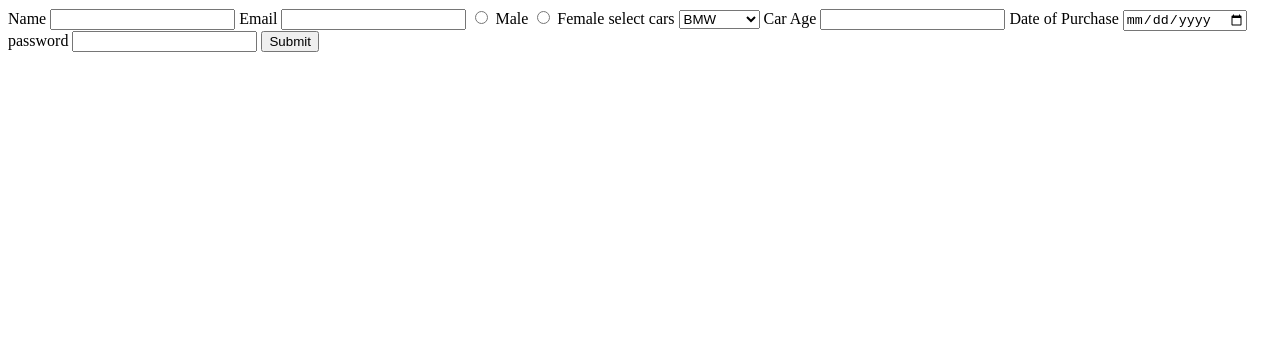
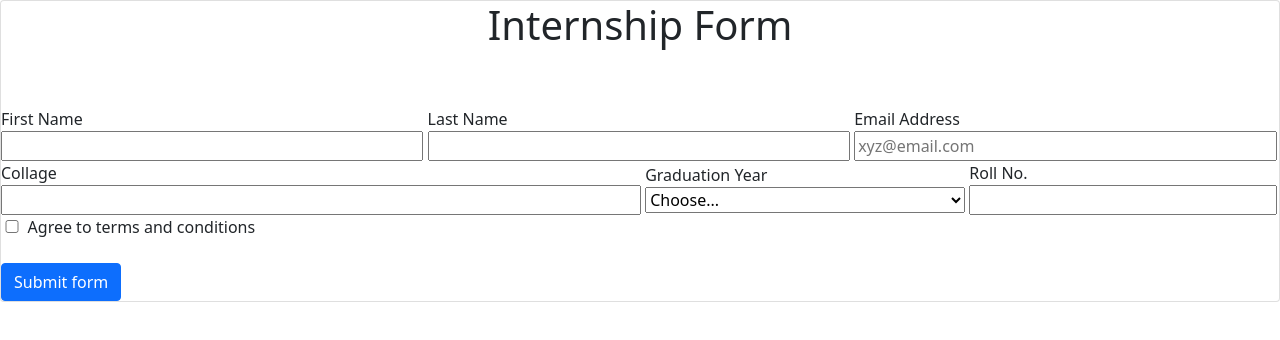
Before and after one commit to acciojob/car-insurance-form-manojkalyan27, a website: page main.html in a window 1280 px wide. Drawn offline with nearby package versions, Linux system fonts and the light colour scheme.

Commit message:
created a submission

```diff
--- a/main.html
+++ b/main.html
@@ -4,42 +4,73 @@
 
 <head>
 	<link rel="stylesheet" href="styles.css">
+	<link href="https://cdn.jsdelivr.net/npm/bootstrap@5.0.2/dist/css/bootstrap.min.css" rel="stylesheet" integrity="sha384-EVSTQN3/azprG1Anm3QDgpJLIm9Nao0Yz1ztcQTwFspd3yD65VohhpuuCOmLASjC" crossorigin="anonymous">
 </head>
 
 <body>
 	<!-- the entire body must be written by student -->
-	<form method="post">
-		<label for="name" >Name</label>
-		<input type="text" id="name" required>
+	<div class="card">
 
-				<label for="email" >Email</label>
-		<input type="email" id="email" required>
+		<form method="post">
 
-		<input type="radio" name="gender" required>
-		<label for="gender" >Male</label>
-		<input type="radio" name="gender" required>
-		<label for="gender" >Female</label>
+      <h1 class="text-center" >Internship Form</h1>
+        <div class="section">
+          <label for="name" >First Name</label>
+          <input required id="first-name-input" type="text">
+        </div>
+
+        <div>
+          <label for="name" >Last Name</label>
+          <input required id="last-name-input" type="text">
+        </div>
+
+        <div>
+          <label for="email" >Email Address</label>
+		      <input required id="email-input" placeholder="xyz@email.com" type="email">
+        </div>
+
+        <div>
+          <label for="collage" >Collage</label>
+          <input required id="college-input" type="text">
+          <!-- <textarea rows="4" cols="50" name="comment" form="usrform">
+            Enter text here...</textarea>          -->
+        </div>
 
 
-				<label for="cars"  itemtype="select">select cars</label>
-		<select id="cars">
-			<option>BMW</option>
-			<option>Audi</option>
-			<option>Mercedez</option>
-		</select>
+        <div>
+          <label for="years"  itemtype="select" >Graduation Year</label>
+
+          <select id="years" style="width: 25vw;">
+
+            <option>Choose...</option>
+            <option>2020</option>
+            <option>2021</option>
+            <option>2022</option>
+            <option>2023</option>
+          </select>
+
+        </div>
+
+        <div>
+          <label for="year" >Roll No.</label>
+          <input id="roll-no-input" style="width: 24vw;" required>
+        </div>
+<!-- <div class="checkbox"> -->
+  <input  class="checkbox" type="checkbox" id="conditions-checkbox" required>
+  <label  class="checkbox" for="conditions-checkbox" > Agree to terms and conditions</label>
+
+<!-- </div> -->
+        <br>
+        <br>
+    <button class="btn btn-primary">Submit form</button>
+
+	</form>
+	</div>
 
 
-				<label for="carage" >Car Age</label>
-		<input type="number" id="carage" required>
 
-				<label for="dop" >Date of Purchase</label>
-		<input type="date" id="dop" required>
-
-				<label for="password" >password</label>
-		<input type="password" id="password" required>
-
-		<button type="submit">Submit</button>
-	</form>
+	<script src="https://cdn.jsdelivr.net/npm/@popperjs/core@2.9.2/dist/umd/popper.min.js" integrity="sha384-IQsoLXl5PILFhosVNubq5LC7Qb9DXgDA9i+tQ8Zj3iwWAwPtgFTxbJ8NT4GN1R8p" crossorigin="anonymous"></script>
+<script src="https://cdn.jsdelivr.net/npm/bootstrap@5.0.2/dist/js/bootstrap.min.js" integrity="sha384-cVKIPhGWiC2Al4u+LWgxfKTRIcfu0JTxR+EQDz/bgldoEyl4H0zUF0QKbrJ0EcQF" crossorigin="anonymous"></script>
     <script type="text/javascript" src="./script.js">
 </script>
 
--- a/styles.css
+++ b/styles.css
@@ -1,2 +1,26 @@
+label, input , select{
+	display: block;
+}
 
-/* Your CSS Code here. */
+div{
+	display: inline-block;
+	/* width: 33%; */
+}
+
+
+input,select{
+	width: 33vw;
+}
+
+h1{
+	padding-bottom: 50px;
+}
+
+#college-input{
+	width: 50vw;
+}
+
+.checkbox{
+	display: inline;
+	margin-left: -200px;
+}
```
